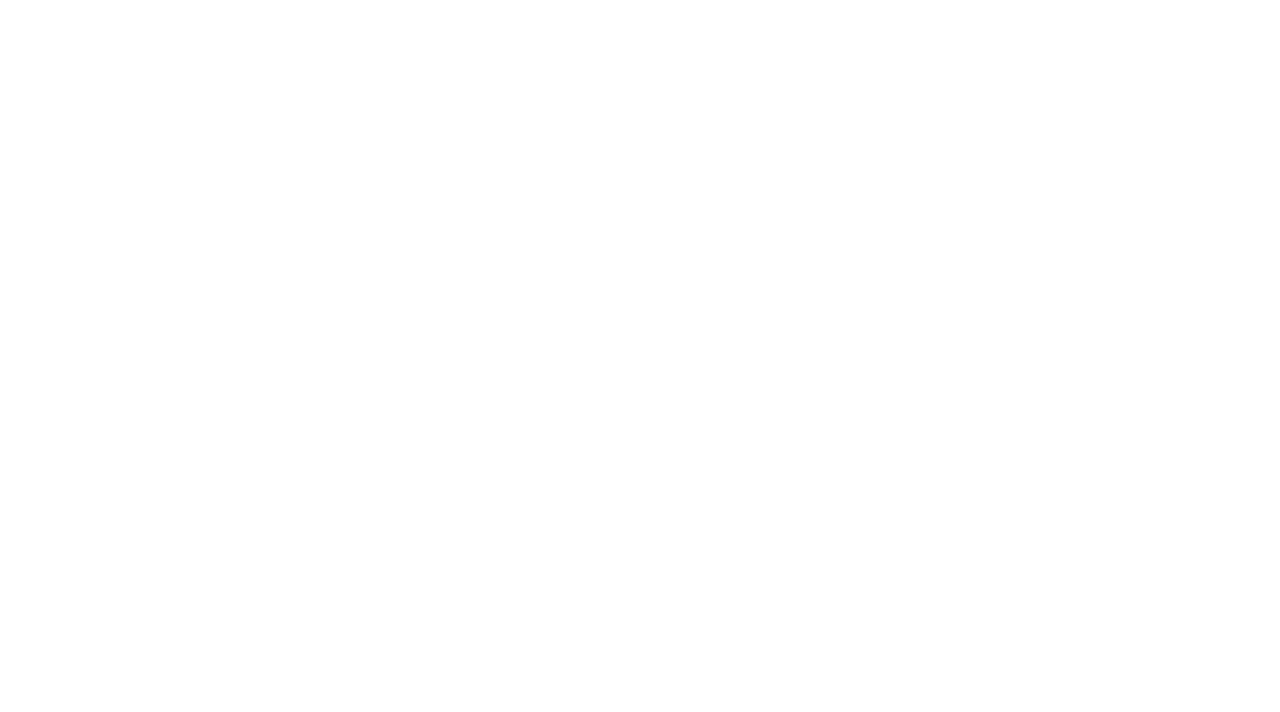
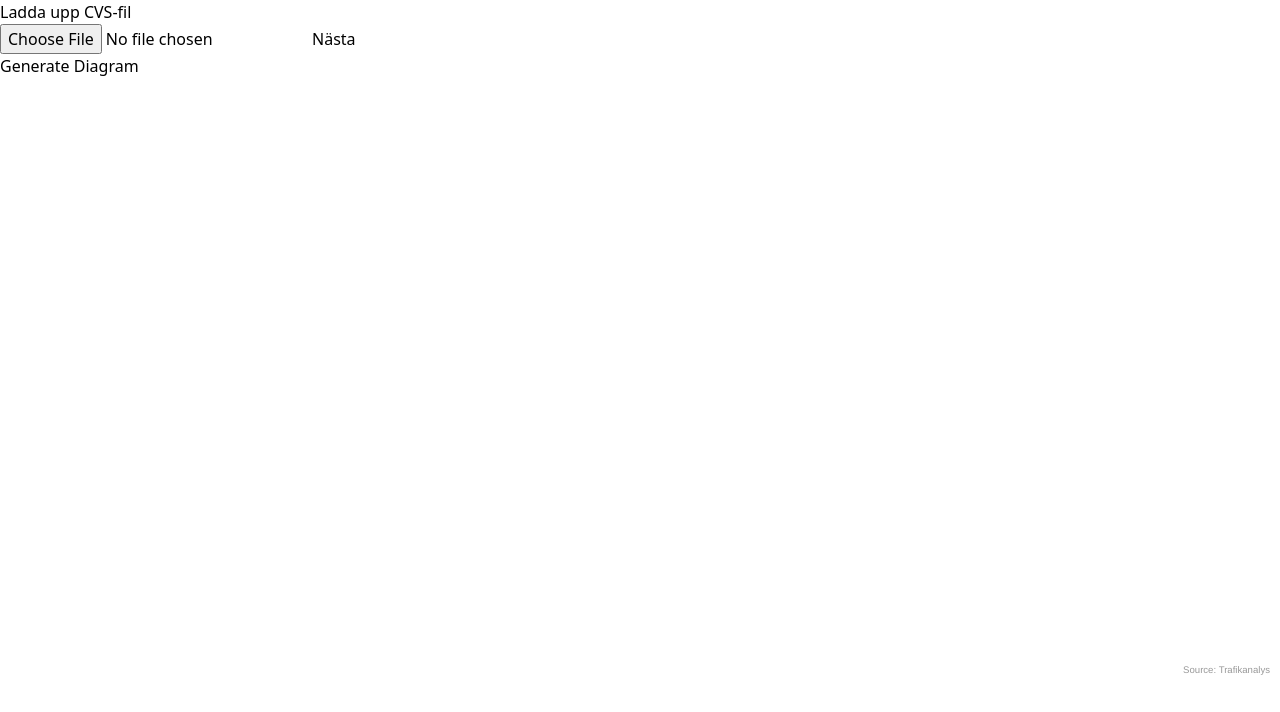
Before and after one commit to jacobbirke/Trafa-Statistik, a React (Vite) app in the folder Trafa-visualisering/: page / in a window 1280 px wide. Before the commit this address had no page. Shown: the top 712 px of the page. Built offline with nearby package versions, Linux system fonts and the light colour scheme.

Commit message:
la till StatistikGränssnitt i main.tsx

```diff
--- a/Trafa-visualisering/src/main.tsx
+++ b/Trafa-visualisering/src/main.tsx
@@ -2,11 +2,11 @@ import { StrictMode } from 'react'
 import { createRoot } from 'react-dom/client'
 import './index.css';
 import App from './App.tsx'
-// import PunktlighetTagtyper from './components/PunktlighetTagtyper.tsx';
+import StatistikGränssnitt from './components/Gränssnitt.tsx';
 
 createRoot(document.getElementById('root')!).render(
   <StrictMode>
     <App />
-    {/* <PunktlighetTagtyper/> */}
+    <StatistikGränssnitt/>
   </StrictMode>,
 )
```
